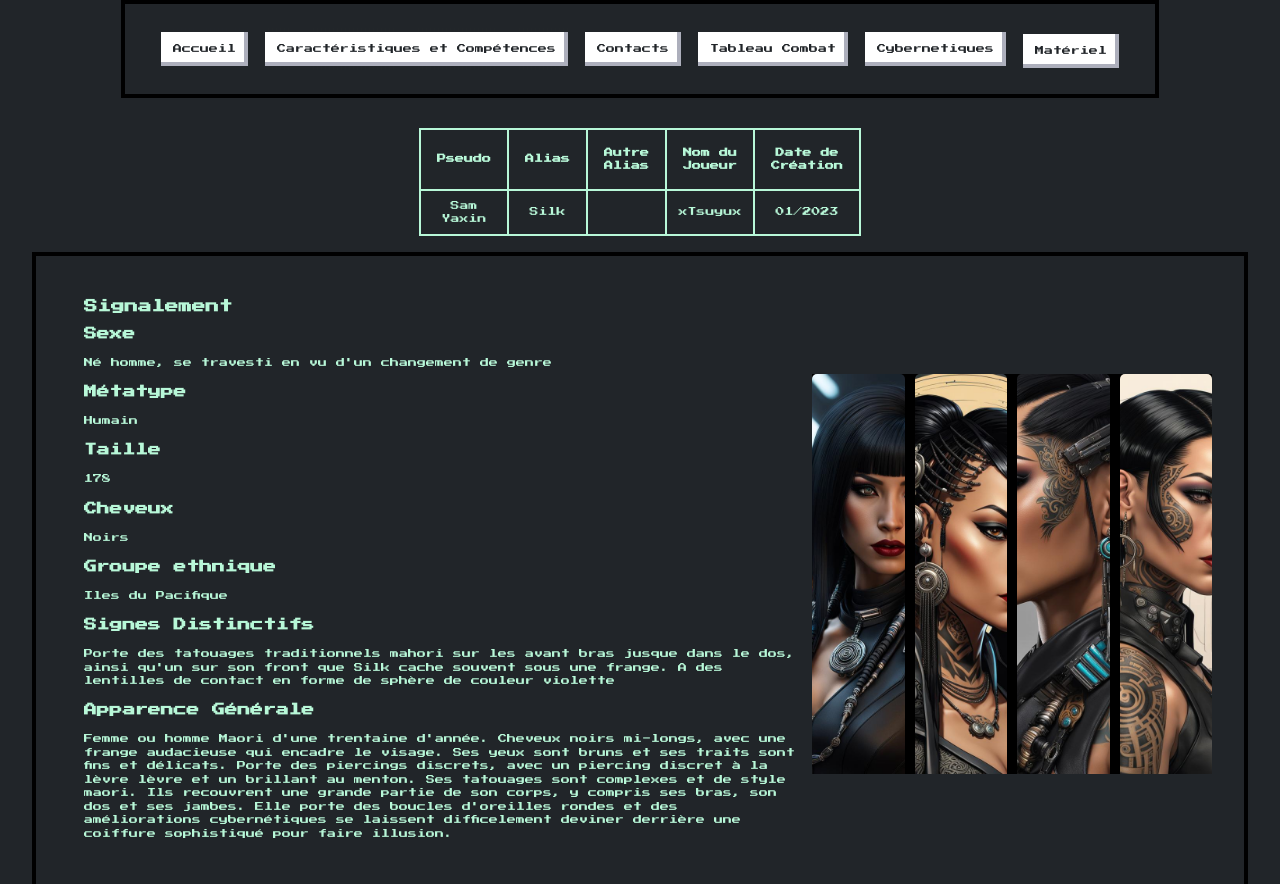
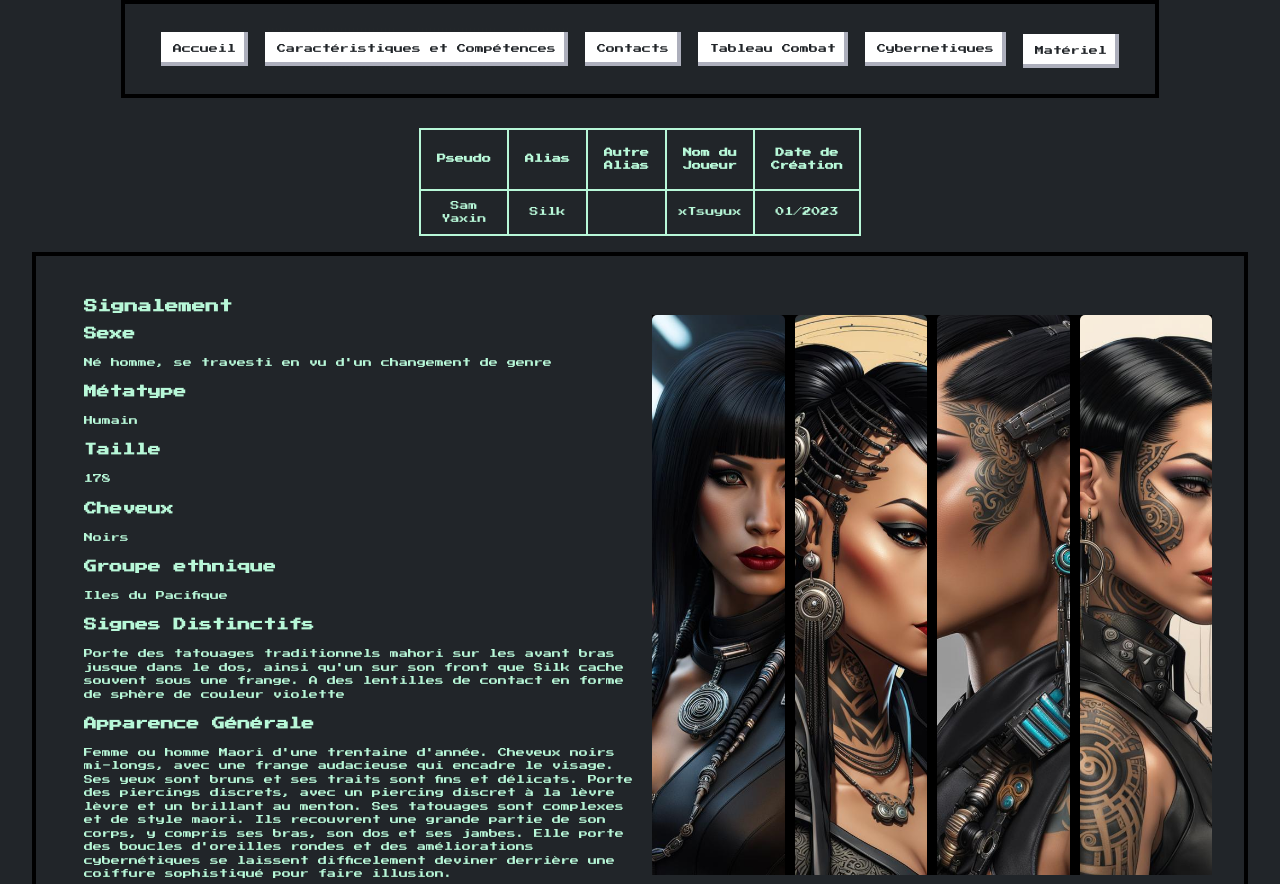
Before and after one commit to S4ji/Cyberpunk2099, a website: page index.html in a window 1280 px wide. Shown: the top 884 px of the page. Drawn offline with nearby package versions, Linux system fonts and the light colour scheme.

Commit message:
first commit

```diff
--- a/css/style.scss
+++ b/css/style.scss
@@ -323,8 +323,8 @@ li {
     width: 900px;
     aspect-ratio: 1/1;
     grid-template-columns: repeat(4, auto);
-    min-height: 50vh;
-    max-height: 50vh;
+    min-height: 70vh;
+    max-height: 70vh;
 }
 
 .gallerie > img {
```
Also changed, not shown: css/style.css, css/style.min.css.
